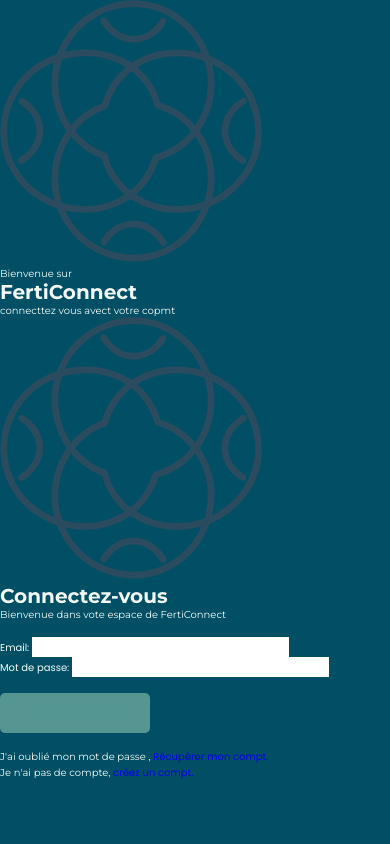
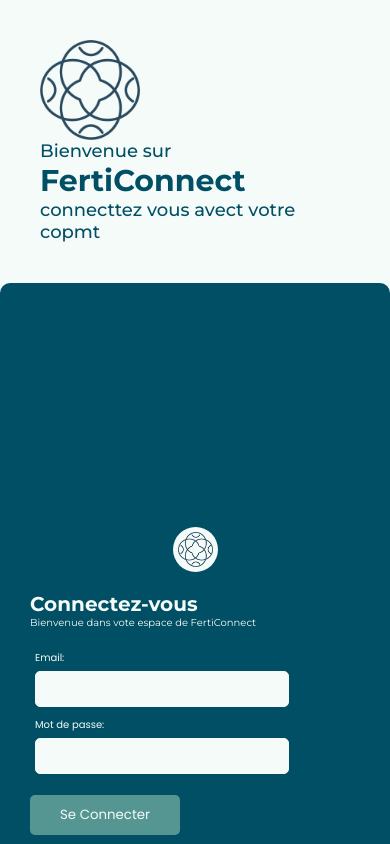
Before and after one commit to abdeldjabarbell/FertiConnect-test, a plain HTML site: page ferticonnectmedecin-login.html in a window 390 px wide. Shown: the top 844 px of the page. Drawn offline with nearby package versions, Linux system fonts and the light colour scheme.

Commit message:
Add files via upload

```diff
--- a/style.css
+++ b/style.css
@@ -27,7 +27,7 @@ html{
 }
 body{
 
-   background: var(--second2-bg-color);
+  background-color: var(--bg-color);
    color: var(--bg-color);
 
 }
@@ -197,7 +197,110 @@ section{
 /*---------------------------------------------loginregister Mecdcins.---------------------------------------------*/
 
 
-
+.bg_login_register{
+  width: 100vw;
+  min-height: 100vh;
+  display: flex;
+  flex-direction: column;
+  background-color: var(--bg-color);
+}
+.contet_bg{
+  width: 100vw;
+  height: 100vh;
+  display: flex;
+  flex-direction: row;
+}
+.image_L_R{
+  width: 50%;
+  height: 100%;
+  justify-content: center;
+  align-items: start;
+  display: flex;
+  flex-direction: column;
+  color: var(--second2-bg-color);
+  padding: 40px;
+}
+.image_L_R img{
+  width: 100px;
+}
+.image_L_R h1{
+ font-size: 5rem;
+ font-weight: 700;
+ font-style: normal;
+}
+.image_L_R p{
+  font-size: 2rem;
+  font-weight: 500;
+  font-style: normal;
+}
+.content_L_R{
+  width: 50%;
+  min-height: 100vh;
+  padding: 20px;
+  justify-content: center;
+  align-items: center;
+  display: flex;
+  background-color: var(--second2-bg-color);
+  flex-direction: column;
+  border-radius: 10px;
+}
+.logo_ferti{
+  width: 100%;
+  padding: 10px;
+  display: flex;
+  align-items: center;
+  justify-content: center;
+}
+.logo_ferti_rond{
+  width: 45px;
+  height: 45px;
+  display: flex;
+  justify-content: center;
+  align-items: center;
+  justify-content: center;
+  border-radius: 50%;
+  background-color: var(--bg-color);
+}
+.logo_ferti_rond img{
+  width: 35px;
+}
+.con_content_L_R{
+  width: 100%;
+  padding: 10px;
+}
+.conncxion_inputs{
+  width: 100%;
+}
+.input_styl{
+  width: 80%;
+  padding: 5px;
+  display: flex;
+  flex-direction: column;
+}
+label{
+  padding-bottom: 5px;
+}
+input{
+  padding: 7px;
+  border: 1px solid var(--bg-color);
+  border-radius: 5px;
+  box-sizing: border-box;
+  width: 100%;
+  background-color: var(--bg-color);
+}
+input:focus {
+  outline: none;
+  border-color: var(--btnHover-color);
+  box-shadow: 0 0 5px var(--btnHover-color);
+}
+.conncxion_inputs a{
+  color: var(--bg-color);
+  transition: 0.3s ease;
+  text-decoration: underline;
+}
+.conncxion_inputs a:hover{
+  color: var(--btnHover-color);
+}
   /*-----------------------------------------------------btn*/
 
   .btn {
@@ -205,7 +308,7 @@ section{
     width: 150px;
     padding: 10px;
     background-color: var(--btn-color);
-    color: var(--btn-color);
+    color: var(--bg-color);
     border: none;
     border-radius: 5px;
     cursor: pointer;
@@ -214,6 +317,8 @@ section{
 
   .btn:hover {
     background-color:var(--btnHover-color);
+    color: var(--second2-bg-color);
+
   }
 
   .btn.souvgarder{
@@ -267,7 +372,96 @@ section{
 
 
 
+  /*-----------------------------------------------------loader*/
 
+
+
+
+  .cs-loader-inner {
+    position: relative;
+    width: 100%;
+    color: var(--main-color);
+    padding: 0;
+    text-align: center;
+  }
+
+  .cs-loader-inner label {
+    font-size: 13px;
+    opacity: 0;
+    display:inline-block;
+  }
+
+  @keyframes lol {
+    0% {
+      opacity: 0;
+      transform: translateX(-65px);
+    }
+    33% {
+      opacity: 1;
+      transform: translateX(0px);
+    }
+    66% {
+      opacity: 1;
+      transform: translateX(0px);
+    }
+    100% {
+      opacity: 0;
+      transform: translateX(65px);
+    }
+  }
+
+  @-webkit-keyframes lol {
+    0% {
+      opacity: 0;
+      -webkit-transform: translateX(-100px);
+    }
+    33% {
+      opacity: 1;
+      -webkit-transform: translateX(0px);
+    }
+    66% {
+      opacity: 1;
+      -webkit-transform: translateX(0px);
+    }
+    100% {
+      opacity: 0;
+      -webkit-transform: translateX(100px);
+    }
+  }
+
+  .cs-loader-inner label:nth-child(6) {
+    -webkit-animation: lol 1.5s infinite ease-in-out;
+    animation: lol 1.5s infinite ease-in-out;
+  }
+
+  .cs-loader-inner label:nth-child(5) {
+    -webkit-animation: lol 1.5s 100ms infinite ease-in-out;
+    animation: lol 1.5s 100ms infinite ease-in-out;
+  }
+
+  .cs-loader-inner label:nth-child(4) {
+    -webkit-animation: lol 1.5s 200ms infinite ease-in-out;
+    animation: lol 1.5s 200ms infinite ease-in-out;
+  }
+
+  .cs-loader-inner label:nth-child(3) {
+    -webkit-animation: lol 1.5s 300ms infinite ease-in-out;
+    animation: lol 1.5s 300ms infinite ease-in-out;
+  }
+
+  .cs-loader-inner label:nth-child(2) {
+    -webkit-animation: lol 1.5s 400ms infinite ease-in-out;
+    animation: lol 1.5s 400ms infinite ease-in-out;
+  }
+
+  .cs-loader-inner label:nth-child(1) {
+    -webkit-animation: lol 1.5s 500ms infinite ease-in-out;
+    animation: lol 1.5s 500ms infinite ease-in-out;
+  }
+
+
+
+  /*-----------------------------------------------------loader*/
 
 
 
@@ -307,4 +501,28 @@ section{
         border-radius: 7px;
         margin-bottom: 10px;
     }
+    .bg_login_register{
+      padding: 0;
+    }
+    .content_L_R{
+      width: 100%;
+    }
+    .contet_bg{
+      flex-direction: column;
+      padding: 0;
+
+    }
+
+    .image_L_R{
+      width: 100%;
+    }
+    .image_L_R{
+      width: 100%;
+    }
+    .image_L_R h1{
+      font-size: 3rem;
+    }
+    .image_L_R p{
+    font-size: 1.8rem;
+    }
 }
```
